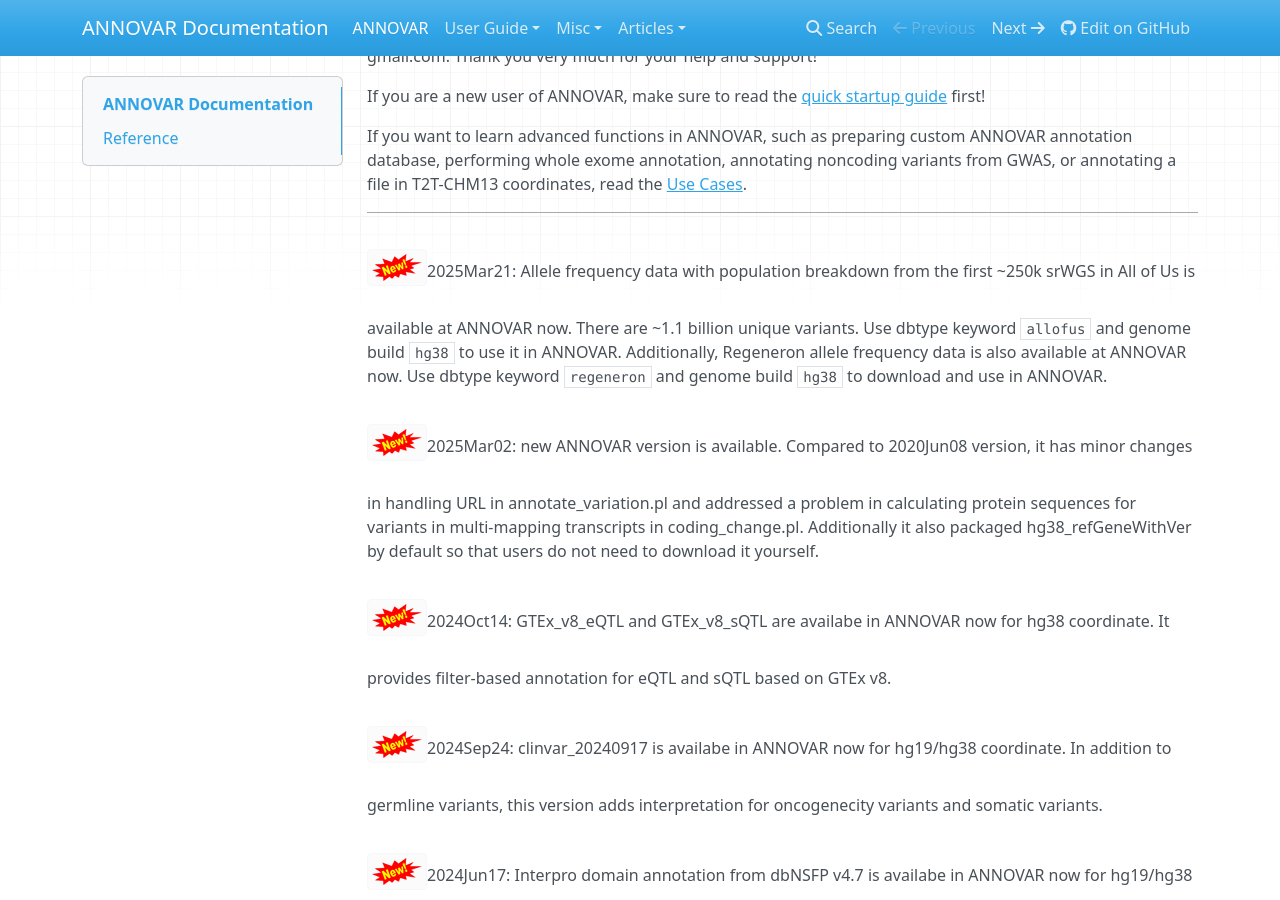
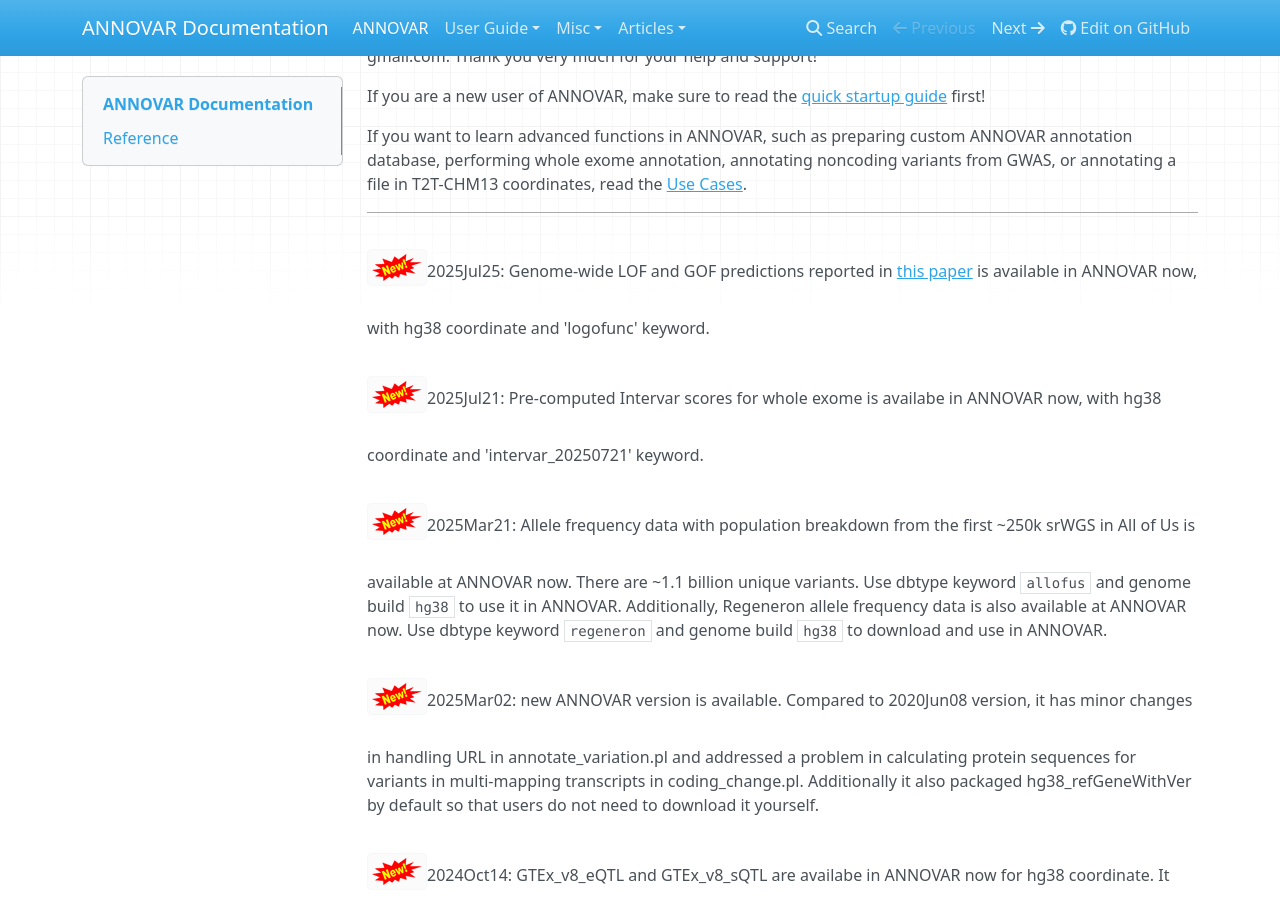
Before and after one commit to WGLab/doc-ANNOVAR, an MkDocs documentation site: the page built from docs/index.md, in a window 1280 px wide and 900 px high, scrolled down 698 px. Built offline with MkDocs 1.6.1, drawn with Linux system fonts in a browser that asks for light colours; nearby versions of some CDN libraries.

Commit message:
Update index.md

```diff
--- a/docs/index.md
+++ b/docs/index.md
@@ -14,6 +14,10 @@ If you are a new user of ANNOVAR, make sure to read the [quick startup guide](us
 If you want to learn advanced functions in ANNOVAR, such as preparing custom ANNOVAR annotation database, performing whole exome annotation, annotating noncoding variants from GWAS, or annotating a file in T2T-CHM13 coordinates, read the [Use Cases](user-guide/use_case.md).
 
 ---
+
+![new](img/new.png)2025Jul25: Genome-wide LOF and GOF predictions reported in [this paper](https://genomemedicine.biomedcentral.com/articles/10.1186/s13073-023-01261-9) is available in ANNOVAR now, with hg38 coordinate and 'logofunc' keyword.
+
+![new](img/new.png)2025Jul21: Pre-computed Intervar scores for whole exome is availabe in ANNOVAR now, with hg38 coordinate and 'intervar_20250721' keyword.
 
 ![new](img/new.png)2025Mar21: Allele frequency data with population breakdown from the first ~250k srWGS in All of Us is available at ANNOVAR now. There are ~1.1 billion unique variants. Use dbtype keyword `allofus` and genome build `hg38` to use it in ANNOVAR. Additionally, Regeneron allele frequency data is also available at ANNOVAR now. Use dbtype keyword `regeneron` and genome build `hg38` to download and use in ANNOVAR.
 
```
